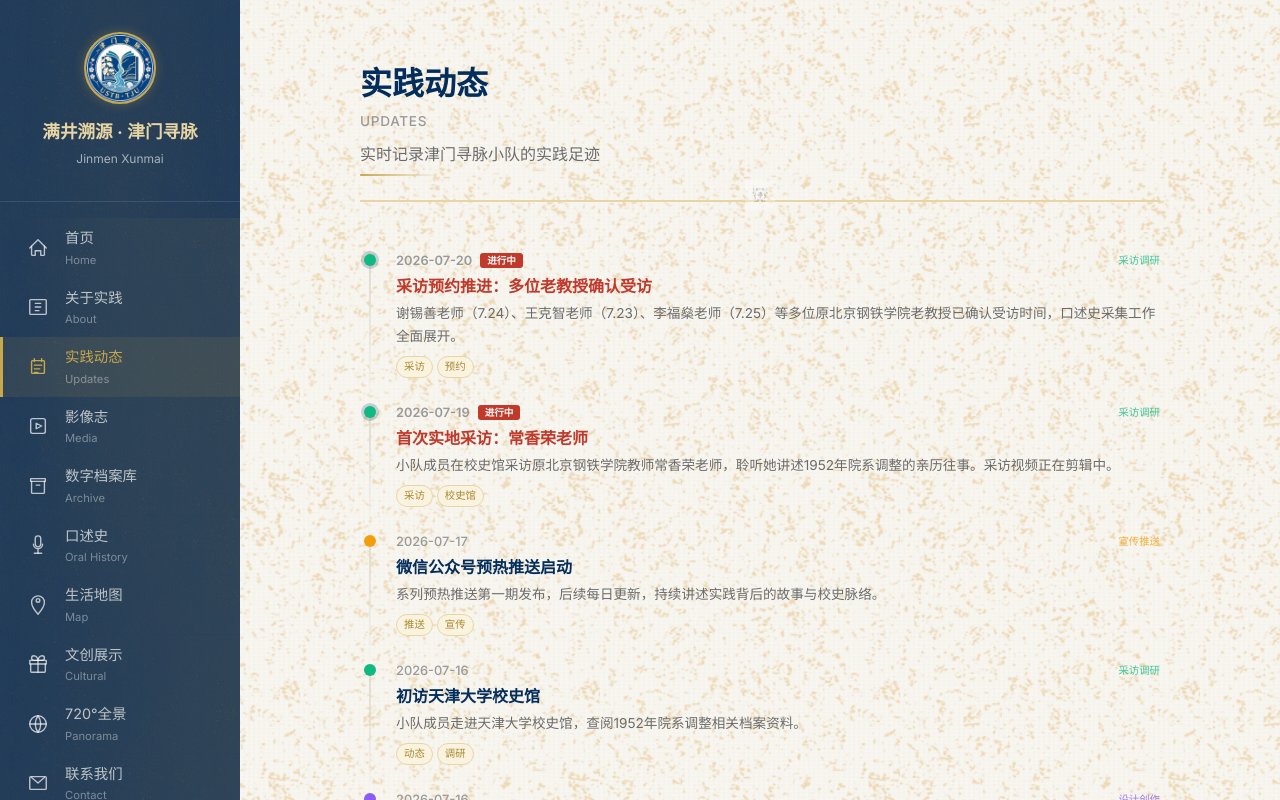
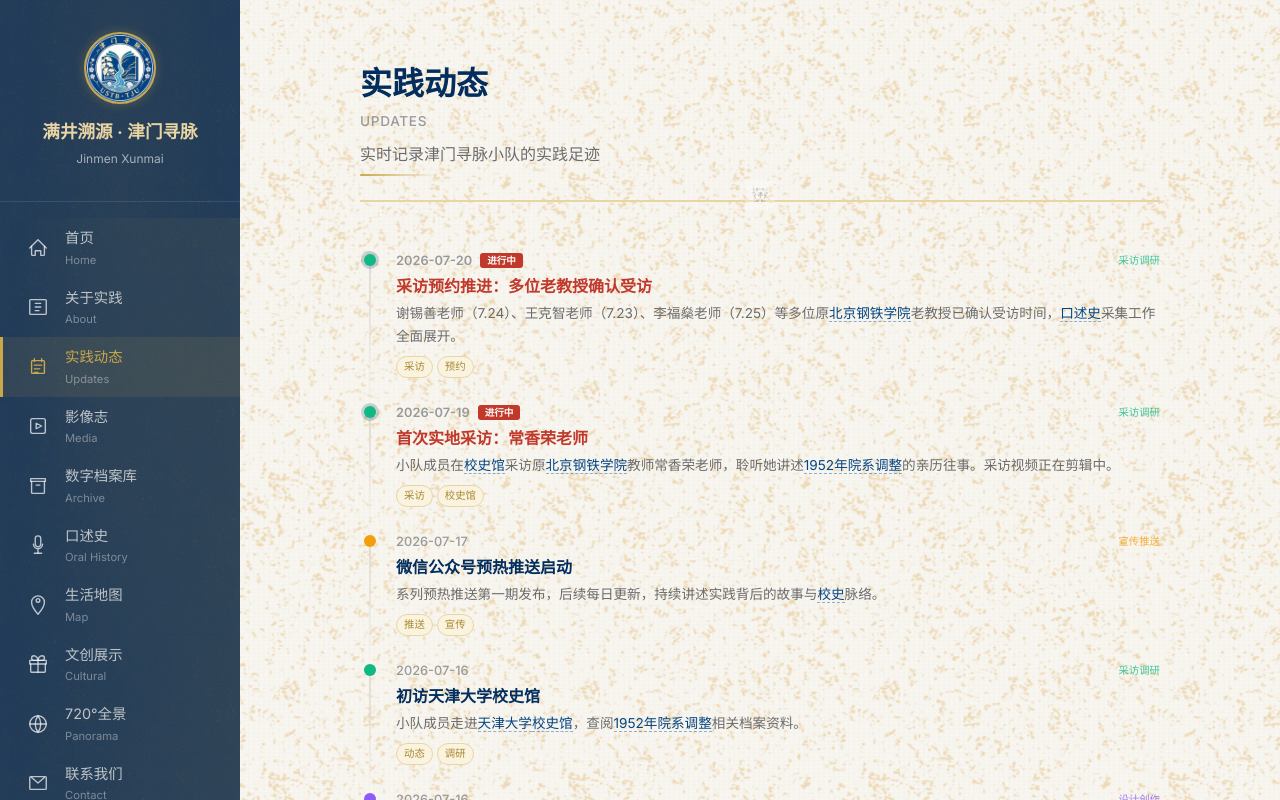
Before and after one commit to ottoapocalypse-beep/jinmen-xunmai, a Vue app: page /#/activity in a window 1280 px wide. Shown: the top 800 px of the page. Built offline with nearby package versions, Linux system fonts and the light colour scheme.

Commit message:
feat: 关键词系统——相关名词标蓝并定向到数字档案库搜索

```diff
--- /dev/null
+++ b/src/components/HighlightKeywords.vue
@@ -0,0 +1,86 @@
+<script setup lang="ts">
+import { computed } from 'vue'
+import { useRouter } from 'vue-router'
+import { keywords } from '@/data/keywords'
+
+const props = defineProps<{
+  /** 要扫描的文本 */
+  text: string
+}>()
+
+const router = useRouter()
+
+/** 构建正则：所有关键词的 terms 合并，按长度降序以避免短词优先匹配 */
+const keywordPattern = computed(() => {
+  const allTerms = keywords.flatMap(k => k.terms)
+  // 按长度降序排列，优先匹配长词
+  allTerms.sort((a, b) => b.length - a.length)
+  // 转义正则特殊字符
+  const escaped = allTerms.map(t => t.replace(/[.*+?^${}()|[\]\\]/g, '\\$&'))
+  return new RegExp(`(${escaped.join('|')})`, 'g')
+})
+
+/** 查找关键词对应的目标 */
+function findEntry(matched: string): { search: string; category?: string } | undefined {
+  return keywords.find(k => k.terms.includes(matched))
+}
+
+function handleClick(matched: string) {
+  const entry = findEntry(matched)
+  if (entry) {
+    router.push({
+      path: '/archive',
+      query: { search: entry.search, ...(entry.category ? { category: entry.category } : {}) },
+    })
+  }
+}
+
+/** 将文本分割为普通片段和关键词片段 */
+const segments = computed(() => {
+  const parts: { text: string; isKeyword: boolean }[] = []
+  let lastIndex = 0
+  const matches = props.text.matchAll(keywordPattern.value)
+  for (const match of matches) {
+    const idx = match.index!
+    if (idx > lastIndex) {
+      parts.push({ text: props.text.slice(lastIndex, idx), isKeyword: false })
+    }
+    parts.push({ text: match[0], isKeyword: true })
+    lastIndex = idx + match[0].length
+  }
+  if (lastIndex < props.text.length) {
+    parts.push({ text: props.text.slice(lastIndex), isKeyword: false })
+  }
+  return parts
+})
+</script>
+
+<template>
+  <span class="kw-wrapper">
+    <template v-for="(seg, i) in segments" :key="i">
+      <span v-if="!seg.isKeyword">{{ seg.text }}</span>
+      <a
+        v-else
+        class="kw-link"
+        href="#"
+        :title="`在档案库中搜索「${seg.text}」`"
+        @click.prevent="handleClick(seg.text)"
+      >{{ seg.text }}</a>
+    </template>
+  </span>
+</template>
+
+<style scoped>
+.kw-link {
+  color: var(--color-primary);
+  text-decoration: none;
+  border-bottom: 1px dashed color-mix(in srgb, var(--color-primary) 40%, transparent);
+  cursor: pointer;
+  transition: color var(--transition-fast), border-color var(--transition-fast);
+}
+
+.kw-link:hover {
+  color: var(--color-primary-light);
+  border-bottom-color: var(--color-primary-light);
+}
+</style>
--- /dev/null
+++ b/src/data/keywords.ts
@@ -0,0 +1,83 @@
+/**
+ * 关键词定义
+ * 页面中出现这些词时会自动标蓝并链接到档案库搜索
+ */
+export interface KeywordEntry {
+  /** 要匹配的关键词（支持多个同义词） */
+  terms: string[]
+  /** 跳转至档案库时的搜索词 */
+  search: string
+  /** 可选：指定档案分类过滤 */
+  category?: string
+}
+
+export const keywords: KeywordEntry[] = [
+  {
+    terms: ['天津大学', '天大'],
+    search: '天津大学',
+  },
+  {
+    terms: ['北洋大学'],
+    search: '北洋大学',
+  },
+  {
+    terms: ['北京科技大学', '北科大'],
+    search: '北京科技大学',
+  },
+  {
+    terms: ['北京钢铁学院', '北京钢铁工业学院'],
+    search: '北京钢铁学院',
+  },
+  {
+    terms: ['1952年院系调整', '院系调整'],
+    search: '院系调整',
+  },
+  {
+    terms: ['冶金'],
+    search: '冶金',
+  },
+  {
+    terms: ['采矿'],
+    search: '采矿',
+  },
+  {
+    terms: ['满井溯源'],
+    search: '满井溯源',
+  },
+  {
+    terms: ['校史馆'],
+    search: '校史馆',
+    category: 'photo',
+  },
+  {
+    terms: ['口述史', '口述'],
+    search: '口述史',
+  },
+  {
+    terms: ['校史'],
+    search: '校史',
+  },
+  {
+    terms: ['数字档案', '档案库', '档案馆'],
+    search: '档案',
+  },
+  {
+    terms: ['队徽', '吉祥物', '文创'],
+    search: '文创',
+    category: 'photo',
+  },
+  {
+    terms: ['纪录片'],
+    search: '纪录片',
+  },
+  {
+    terms: ['老照片', '老照片'],
+    search: '老照片',
+    category: 'photo',
+  },
+  {
+    terms: ['手稿'],
+    search: '手稿',
+    category: 'manuscript',
+  },
+]
--- a/src/views/About.vue
+++ b/src/views/About.vue
@@ -1,5 +1,10 @@
 <script setup lang="ts">
 import { teamMembers } from '@/data/team'
+import HighlightKeywords from '@/components/HighlightKeywords.vue'
+
+const p1 = '本次社会实践以\u201C寻根溯源\u00B7传承薪火\u201D为主题，依托北京科技大学校史馆官方指导下的满井溯源实践团整体框架，由津门寻脉小队赴天津大学开展为期两周的校史溯源活动。'
+const p2 = '作为新中国第一所钢铁工业高等学府，北科大\u201C因钢而生、依钢而兴\u201D。1952年全国高校院系调整中，天津大学（原北洋大学）的冶金、采矿等相关学科整建制调入北京钢铁工业学院。本小队将奔赴天津大学，围绕矿冶学科发展脉络、院系调整划转细节、学术传承谱系等核心问题开展系统性溯源。'
+const p3 = '建校初期的亲历者已进入耄耋之年，\u201C活历史\u201D正面临消逝风险。本次实践旨在抢在记忆消散之前，抢救性挖掘口述史料与实物档案，填补院系调整细节与普通建设者故事的空白。实践成果将直接服务于雄安新校区校史馆的建设。'
 </script>
 
 <template>
@@ -15,11 +20,11 @@ import { teamMembers } from '@/data/team'
       <div class="floating-card animate-on-scroll">
         <h2 class="card-title">实践背景</h2>
         <div class="card-body">
-          <p>本次社会实践以"寻根溯源·传承薪火"为主题，依托北京科技大学校史馆官方指导下的满井溯源实践团整体框架，由津门寻脉小队赴天津大学开展为期两周的校史溯源活动。</p>
+          <p><HighlightKeywords :text="p1" /></p>
           <br />
-          <p>作为新中国第一所钢铁工业高等学府，北科大"因钢而生、依钢而兴"。1952年全国高校院系调整中，天津大学（原北洋大学）的冶金、采矿等相关学科整建制调入北京钢铁工业学院。本小队将奔赴天津大学，围绕矿冶学科发展脉络、院系调整划转细节、学术传承谱系等核心问题开展系统性溯源。</p>
+          <p><HighlightKeywords :text="p2" /></p>
           <br />
-          <p>建校初期的亲历者已进入耄耋之年，"活历史"正面临消逝风险。本次实践旨在抢在记忆消散之前，抢救性挖掘口述史料与实物档案，填补院系调整细节与普通建设者故事的空白。实践成果将直接服务于雄安新校区校史馆的建设。</p>
+          <p><HighlightKeywords :text="p3" /></p>
         </div>
       </div>
     </section>
--- a/src/views/Activity.vue
+++ b/src/views/Activity.vue
@@ -1,6 +1,7 @@
 <script setup lang="ts">
 import { activities } from '@/data/activities'
 import NavIcon from '@/components/NavIcon.vue'
+import HighlightKeywords from '@/components/HighlightKeywords.vue'
 
 function getLaneId(tags: string[]): string {
   if (tags.some(t => ['设计', '视觉', '创作', '微电影'].includes(t))) return 'design'
@@ -49,7 +50,7 @@ const sorted = [...activities].sort((a, b) => b.date.localeCompare(a.date))
             <span class="tl-cat" :style="{ color: laneColors[getLaneId(act.tags)] }">{{ laneLabels[getLaneId(act.tags)] }}</span>
           </div>
           <h3 class="tl-title">{{ act.title }}</h3>
-          <p class="tl-summary">{{ act.summary }}</p>
+          <p class="tl-summary"><HighlightKeywords :text="act.summary" /></p>
           <div class="tl-tags">
             <span v-for="tag in act.tags" :key="tag" class="tag">{{ tag }}</span>
           </div>
--- a/src/views/Archive.vue
+++ b/src/views/Archive.vue
@@ -1,8 +1,10 @@
 <script setup lang="ts">
-import { ref, computed } from 'vue'
+import { ref, computed, onMounted } from 'vue'
+import { useRoute } from 'vue-router'
 import { archiveItems } from '@/data/archive'
 import NavIcon from '@/components/NavIcon.vue'
 
+const route = useRoute()
 const searchQuery = ref('')
 const activeCategory = ref<string>('all')
 
@@ -13,6 +15,16 @@ const categories = [
   { key: 'document', label: '文件' },
   { key: 'other', label: '其他' },
 ]
+
+/** 从路由查询参数初始化搜索 */
+onMounted(() => {
+  if (route.query.search) {
+    searchQuery.value = route.query.search as string
+  }
+  if (route.query.category && categories.some(c => c.key === route.query.category)) {
+    activeCategory.value = route.query.category as string
+  }
+})
 
 const filteredItems = computed(() => {
   return archiveItems.filter((item: { title: string; description: string; category: string }) => {
--- a/src/views/Home.vue
+++ b/src/views/Home.vue
@@ -3,6 +3,7 @@ import { siteConfig, navItems } from '@/data/site'
 import NavIcon from '@/components/NavIcon.vue'
 import HeroCarousel from '@/components/HeroCarousel.vue'
 import type { CarouselSlide } from '@/components/HeroCarousel.vue'
+import HighlightKeywords from '@/components/HighlightKeywords.vue'
 
 /** 占位轮播图 — 用 picsum.photos 生成与主题相关的随机图片 */
 const heroSlides: CarouselSlide[] = [
@@ -32,7 +33,7 @@ const heroSlides: CarouselSlide[] = [
       <div class="hero-badge">{{ siteConfig.titleEn }}</div>
       <h1 class="hero-title">{{ siteConfig.title }}</h1>
       <p class="hero-subtitle">{{ siteConfig.subtitle }}</p>
-      <p class="hero-desc">{{ siteConfig.description }}</p>
+      <p class="hero-desc"><HighlightKeywords :text="siteConfig.description" /></p>
       <div class="hero-actions">
         <router-link to="/about" class="btn btn-hero btn-hero-primary">了解实践 →</router-link>
         <router-link to="/activity" class="btn btn-hero btn-hero-outline">最新动态 →</router-link>
```
